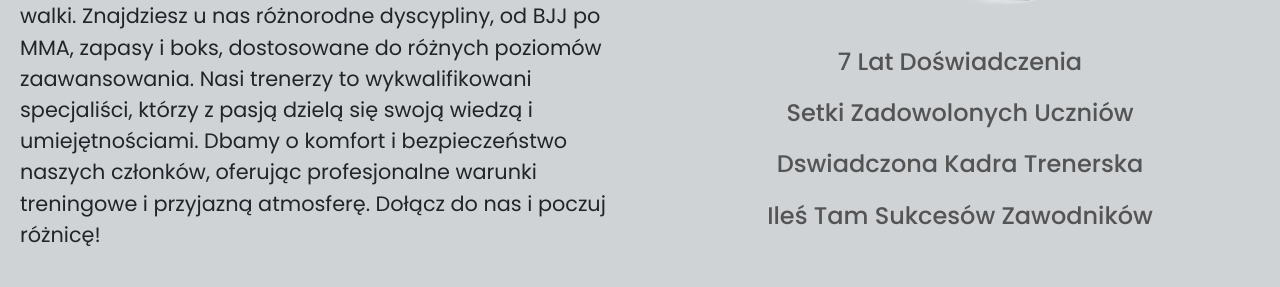
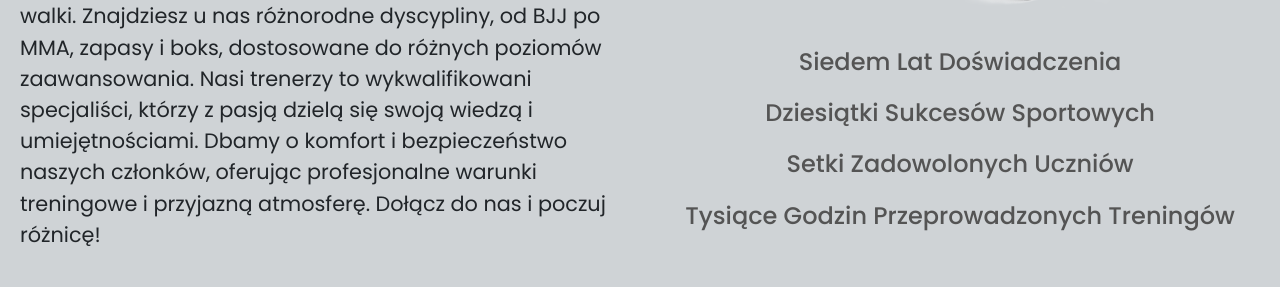
Before and after one commit to stecuproductions/Octopus-Pabianice, a plain HTML site: page oNas.html in a window 1280 px wide. Shown: the part 320-607 px from the top of the page. Drawn offline with nearby package versions, Linux system fonts and the light colour scheme.

Commit message:
poprawiono sciezki

```diff
--- a/oNas.html
+++ b/oNas.html
@@ -17,7 +17,7 @@
 ">
 <div id="o-nas-section">
     <div class="my-navbar" id="toggle-navbar-element">
-        <img src="/images/octopus-navbar-logo.png" alt="Logo" width="60"  id="octopus-navbar-logo">
+        <img src="./images/octopus-navbar-logo.png" alt="Logo" width="60"  id="octopus-navbar-logo">
         <div class="navbar-elements" id="navbar-elements-toggle-tool">
           <a class="navbar-brand" href="#">
             O nas
@@ -49,13 +49,13 @@
       </div>
       <div id="o-nas-intro-right">
         <div id="trapezoid">
-            <img src="images/ju-jitsu-black.png" alt="">
+            <img src="./images/ju-jitsu-black.png" alt="">
       </div>
       <div id="o-nas-intro-right-text">
-        <h2>7 Lat Doświadczenia</h2>
+        <h2>Siedem Lat Doświadczenia</h2>
+        <h2>Dziesiątki Sukcesów Sportowych</h2>
         <h2>Setki Zadowolonych Uczniów</h2>
-        <h2>Dswiadczona Kadra Trenerska</h2>
-        <h2>Ileś Tam Sukcesów Zawodników</h2>
+        <h2>Tysiące Godzin Przeprowadzonych Treningów</h2>
       </div>
       </div>
     </div>
```
